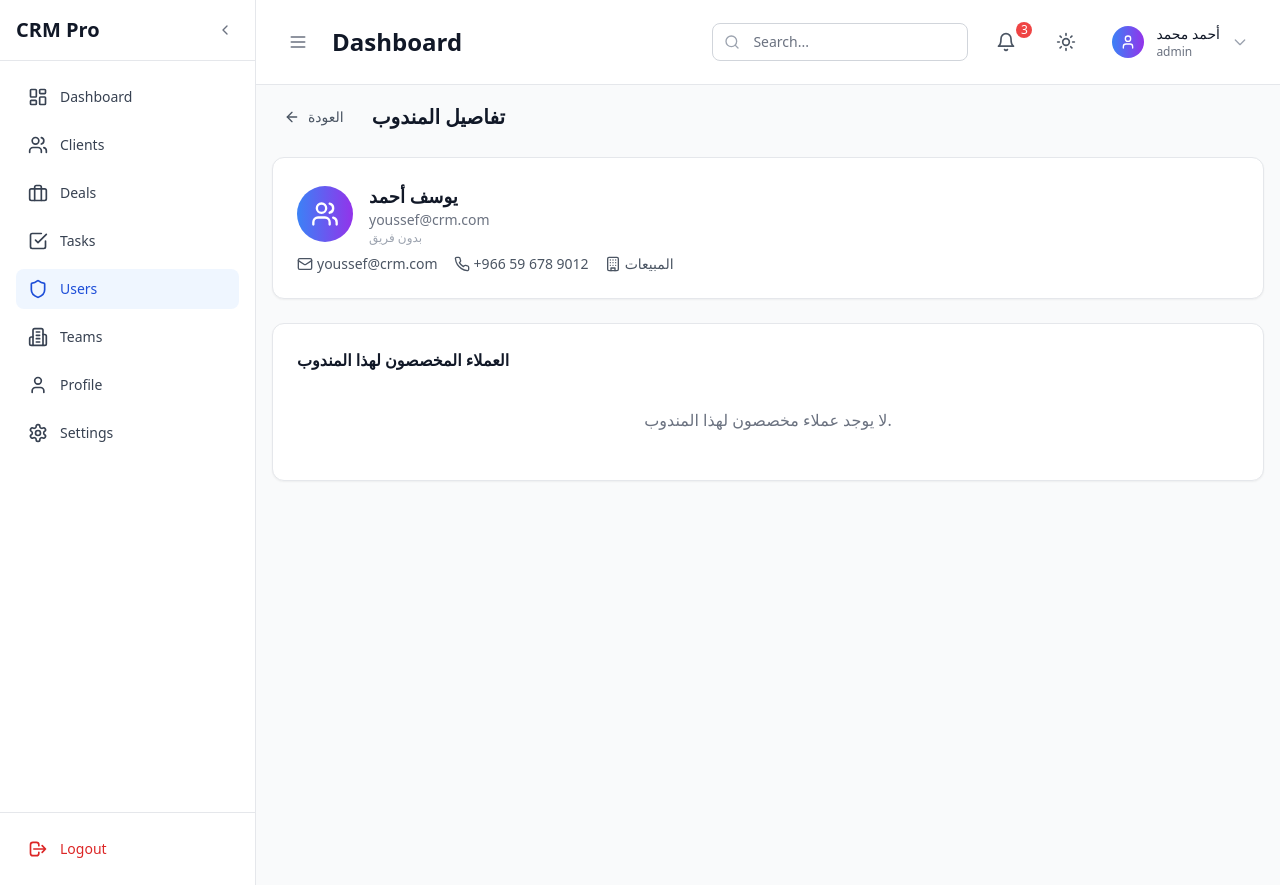
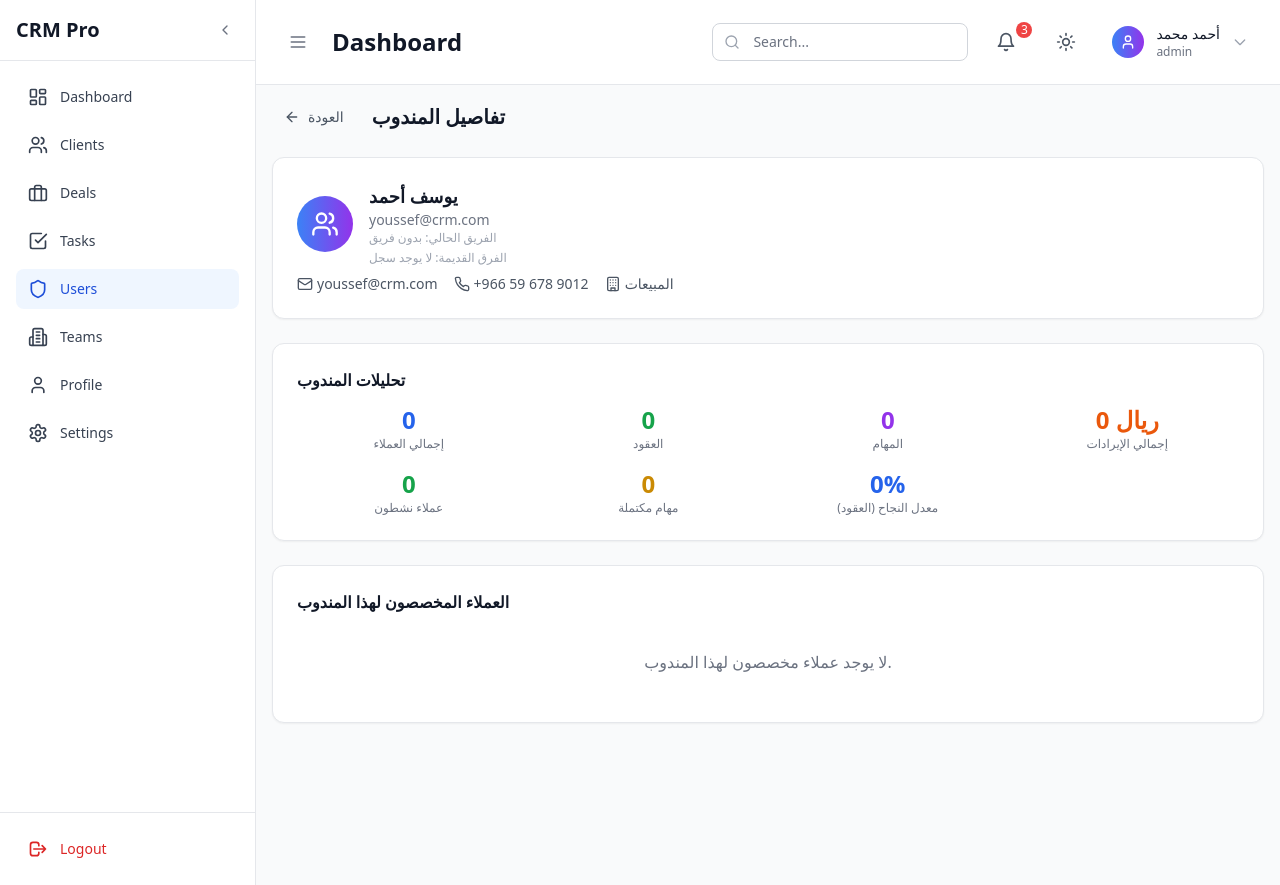
Before and after one commit to isamch/IC-CRM-Pro, a React (Vite) app: page /sales-reps/10 in a window 1280 px wide. Built offline with nearby package versions, Linux system fonts and the light colour scheme; sample sign-in values are in the browser's storage.

Commit message:
admin can changsas

```diff
--- a/src/pages/SalesRepDetails.tsx
+++ b/src/pages/SalesRepDetails.tsx
@@ -2,7 +2,7 @@ import React, { useState } from 'react';
 import { useParams, useNavigate, Link } from 'react-router-dom';
 import { Card } from '../components/ui/Card';
 import { Button } from '../components/ui/Button';
-import { mockUsers, mockClients, mockTeams } from '../data/mockData';
+import { mockUsers, mockClients, mockTeams, mockDeals, mockTasks } from '../data/mockData';
 import { ArrowLeft, Mail, Phone, Building, Users, Edit2, Eye } from 'lucide-react';
 import { Modal } from '../components/ui/Modal';
 import { Select } from '../components/ui/Select';
@@ -22,6 +22,22 @@ export const SalesRepDetails: React.FC = () => {
   }
   const team = rep.teamId ? mockTeams.find(t => t.id === rep.teamId) : undefined;
   const assignedClients = mockClients.filter(c => c.assignedTo === rep.id);
+
+  // --- Analytics ---
+  const repDeals = mockDeals.filter(d => d.assignedTo === rep.id);
+  const repTasks = mockTasks.filter(t => t.assignee === rep.id);
+  const completedTasks = repTasks.filter(t => t.status === 'done');
+  const revenue = repDeals.filter(d => d.status === 'won').reduce((sum, d) => sum + d.amount, 0);
+  const totalDeals = repDeals.length;
+  const wonDeals = repDeals.filter(d => d.status === 'won').length;
+  const successRate = totalDeals > 0 ? Math.round((wonDeals / totalDeals) * 100) : 0;
+  const activeClients = assignedClients.filter(c => c.status === 'active').length;
+
+  // --- Previous Teams (placeholder) ---
+  // في النظام الحقيقي، يجب حفظ سجل الفرق السابقة للمندوب في قاعدة البيانات
+  // هنا نعرض مثالاً توضيحياً فقط
+  const previousTeams: { id: string; name: string }[] = [];
+  // مثال: previousTeams = [{ id: '2', name: 'فريق جدة' }];
 
   // Get available reps for assignment (same logic as Clients page)
   let availableReps: typeof mockUsers = [];
@@ -63,13 +79,60 @@ export const SalesRepDetails: React.FC = () => {
           <div>
             <div className="text-lg font-semibold text-gray-900 dark:text-white">{rep.name}</div>
             <div className="text-sm text-gray-500 dark:text-gray-400">{rep.email}</div>
-            <div className="text-xs text-gray-400 dark:text-gray-500">{team ? team.name : 'بدون فريق'}</div>
+            {/* الفريق الحالي */}
+            <div className="text-xs text-gray-400 dark:text-gray-500">
+              الفريق الحالي: {team ? (
+                <Link to={`/teams/${team.id}`} className="text-blue-600 dark:text-blue-300 hover:underline">{team.name}</Link>
+              ) : 'بدون فريق'}
+            </div>
+            {/* الفرق القديمة */}
+            <div className="text-xs text-gray-400 dark:text-gray-500 mt-1">
+              الفرق القديمة: {previousTeams.length > 0 ? previousTeams.map(t => (
+                <Link key={t.id} to={`/teams/${t.id}`} className="text-blue-600 dark:text-blue-300 hover:underline mr-2">{t.name}</Link>
+              )) : 'لا يوجد سجل'}
+            </div>
           </div>
         </div>
         <div className="flex flex-wrap gap-4 mt-2 text-sm text-gray-600 dark:text-gray-300">
           <div className="flex items-center gap-1"><Mail className="w-4 h-4" /> {rep.email}</div>
           <div className="flex items-center gap-1"><Phone className="w-4 h-4" /> {rep.phone}</div>
           <div className="flex items-center gap-1"><Building className="w-4 h-4" /> {rep.department}</div>
+        </div>
+      </Card>
+      {/* Analytics Card */}
+      <Card className="bg-white dark:bg-gray-900 border border-gray-200 dark:border-gray-800 shadow-md dark:shadow-none">
+        <h3 className="text-base font-semibold text-gray-900 dark:text-white mb-3">تحليلات المندوب</h3>
+        <div className="grid grid-cols-2 md:grid-cols-4 gap-4 text-center">
+          <div>
+            <div className="text-2xl font-bold text-blue-600 dark:text-blue-300">{assignedClients.length}</div>
+            <div className="text-xs text-gray-500 dark:text-gray-400">إجمالي العملاء</div>
+          </div>
+          <div>
+            <div className="text-2xl font-bold text-green-600 dark:text-green-300">{repDeals.length}</div>
+            <div className="text-xs text-gray-500 dark:text-gray-400">العقود</div>
+          </div>
+          <div>
+            <div className="text-2xl font-bold text-purple-600 dark:text-purple-300">{repTasks.length}</div>
+            <div className="text-xs text-gray-500 dark:text-gray-400">المهام</div>
+          </div>
+          <div>
+            <div className="text-2xl font-bold text-orange-600 dark:text-orange-300">{revenue.toLocaleString()} ريال</div>
+            <div className="text-xs text-gray-500 dark:text-gray-400">إجمالي الإيرادات</div>
+          </div>
+        </div>
+        <div className="grid grid-cols-2 md:grid-cols-4 gap-4 text-center mt-4">
+          <div>
+            <div className="text-2xl font-bold text-green-600 dark:text-green-300">{activeClients}</div>
+            <div className="text-xs text-gray-500 dark:text-gray-400">عملاء نشطون</div>
+          </div>
+          <div>
+            <div className="text-2xl font-bold text-yellow-600 dark:text-yellow-300">{completedTasks.length}</div>
+            <div className="text-xs text-gray-500 dark:text-gray-400">مهام مكتملة</div>
+          </div>
+          <div>
+            <div className="text-2xl font-bold text-blue-600 dark:text-blue-300">{successRate}%</div>
+            <div className="text-xs text-gray-500 dark:text-gray-400">معدل النجاح (العقود)</div>
+          </div>
         </div>
       </Card>
       <Card className="bg-white dark:bg-gray-900 border border-gray-200 dark:border-gray-800 shadow-md dark:shadow-none">
```
